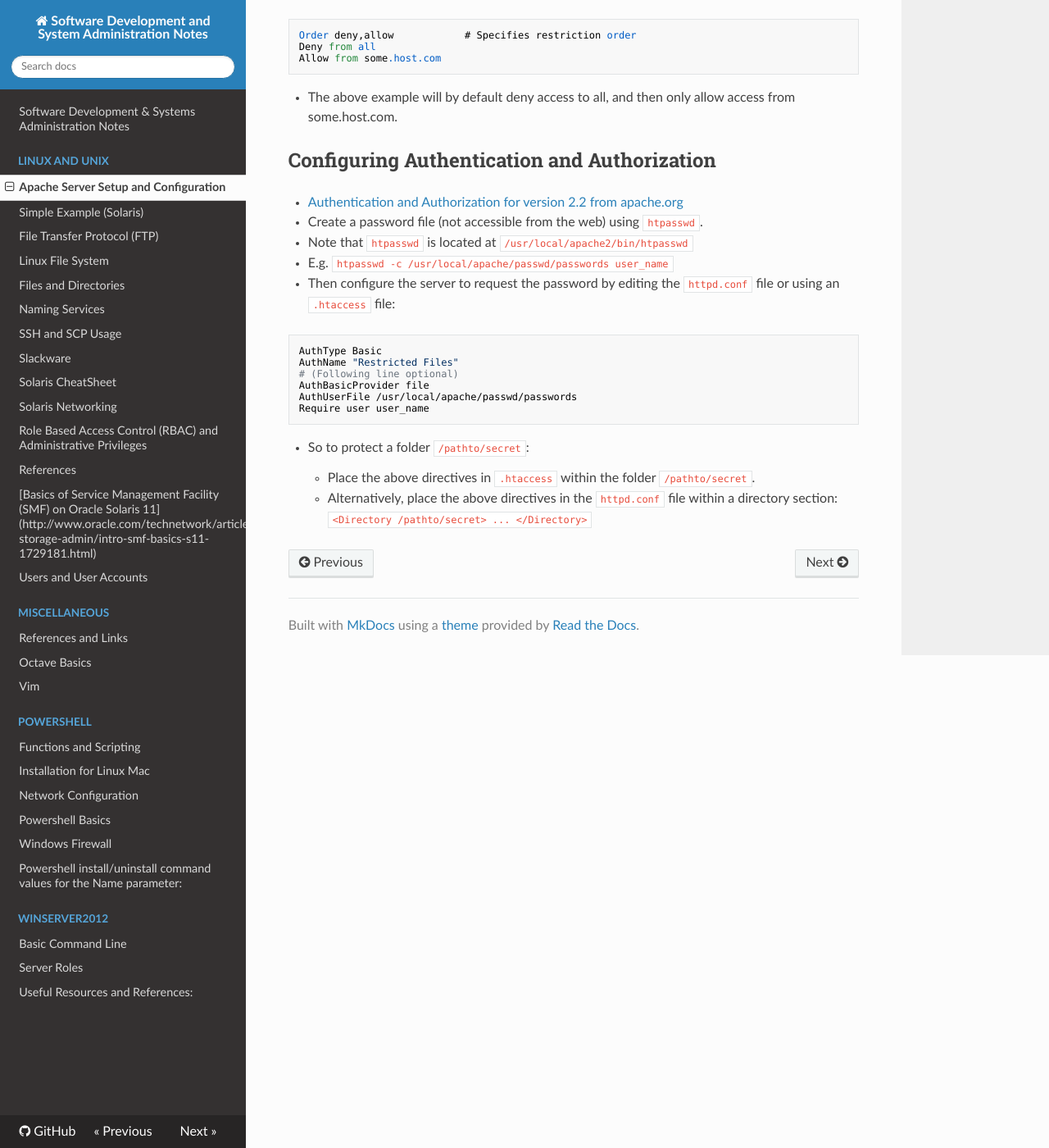
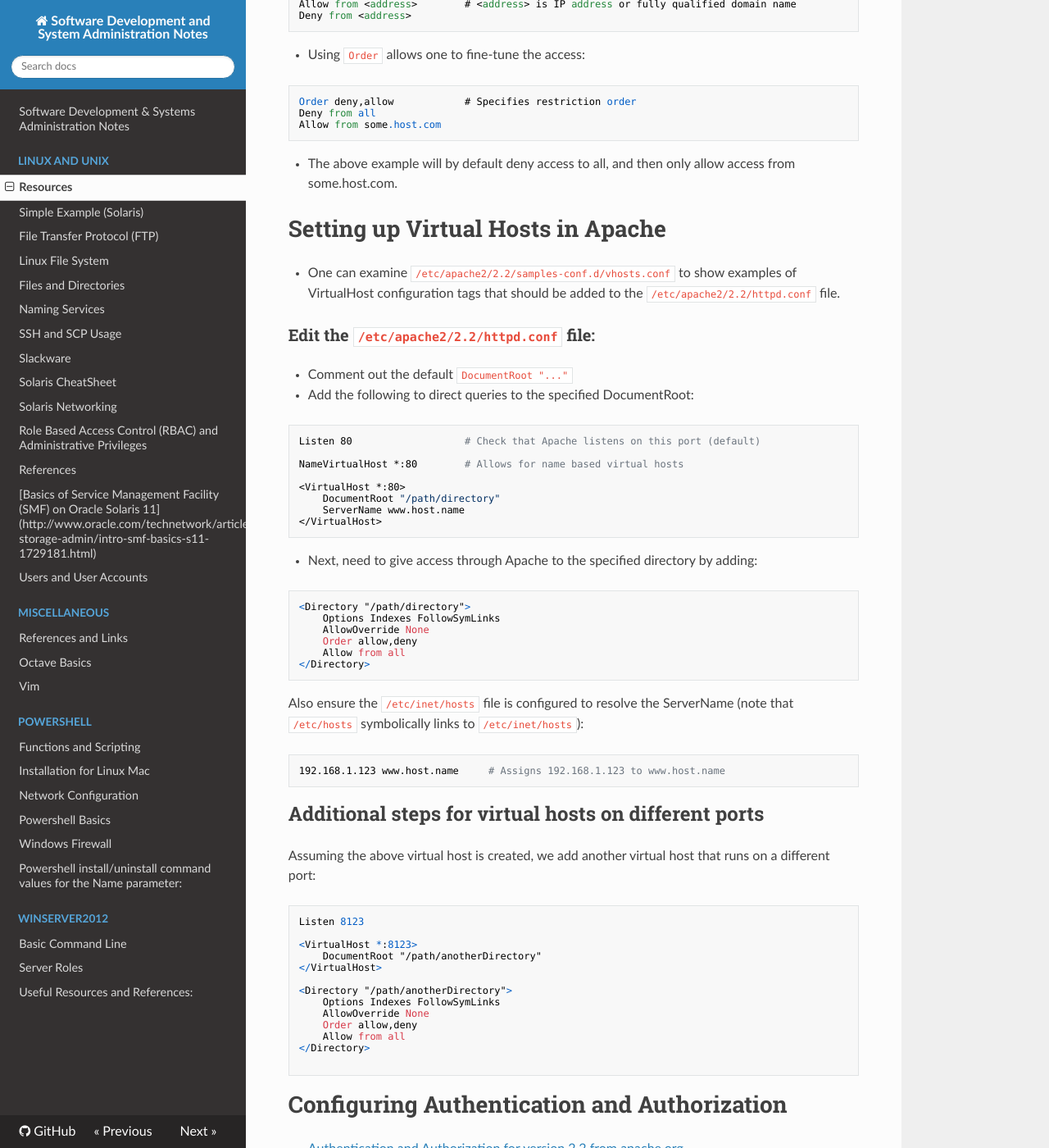
Before and after one commit to dotneko/dev-sysadmin, an MkDocs documentation site: the page built from docs/Linux-and-Unix/Apache_Server_Setup_and_Configuration.md, in a window 1280 px wide and 1400 px high, scrolled down 1157 px. Shown: the whole window at 82% size. Built offline with MkDocs 1.6.1, drawn with Linux system fonts in a browser that asks for light colours; nearby versions of some CDN libraries; some of the changed text lies outside the part shown.

Commit message:
Minor edits

````diff
--- a/docs/Linux-and-Unix/Apache_Server_Setup_and_Configuration.md
+++ b/docs/Linux-and-Unix/Apache_Server_Setup_and_Configuration.md
@@ -1,4 +1,4 @@
-*Useful Links:*
+# Resources
 - [Apache HTTP Server Version 2.4 Documentation](http://httpd.apache.org/docs/2.4/)
 - [Oracle Docs: Apache Web Server](https://docs.oracle.com/cd/E53394_01/html/E54831/gnvhs.html)
 
@@ -46,7 +46,64 @@
 ```
 - The above example will by default deny access to all, and then only allow access from some.host.com.
 
-## Configuring Authentication and Authorization
+# Setting up Virtual Hosts in Apache
+- One can examine `/etc/apache2/2.2/samples-conf.d/vhosts.conf` to show examples of VirtualHost configuration tags that should be added to the `/etc/apache2/2.2/httpd.conf` file.
+
+### Edit the `/etc/apache2/2.2/httpd.conf` file:
+
+- Comment out the default `DocumentRoot "..."`
+- Add the following to direct queries to the specified DocumentRoot:
+
+```
+Listen 80                   # Check that Apache listens on this port (default)
+
+NameVirtualHost *:80        # Allows for name based virtual hosts
+
+<VirtualHost *:80>
+    DocumentRoot "/path/directory"
+    ServerName www.host.name
+</VirtualHost>
+```
+
+- Next, need to give access through Apache to the specified directory by adding:
+
+```
+<Directory "/path/directory">
+    Options Indexes FollowSymLinks
+    AllowOverride None
+    Order allow,deny
+    Allow from all
+</Directory>
+```
+
+Also ensure the `/etc/inet/hosts` file is configured to resolve the ServerName (note that `/etc/hosts` symbolically links to `/etc/inet/hosts`):
+
+```
+192.168.1.123 www.host.name     # Assigns 192.168.1.123 to www.host.name
+```
+
+## Additional steps for virtual hosts on different ports
+
+Assuming the above virtual host is created, we add another virtual host that runs on a different port:
+
+```
+Listen 8123
+
+<VirtualHost *:8123>
+    DocumentRoot "/path/anotherDirectory"
+</VirtualHost>
+
+<Directory "/path/anotherDirectory">
+    Options Indexes FollowSymLinks
+    AllowOverride None
+    Order allow,deny
+    Allow from all
+</Directory>
+
+```
+
+
+# Configuring Authentication and Authorization
 - [Authentication and Authorization for version 2.2 from apache.org](http://httpd.apache.org/docs/2.2/howto/auth.html)
 - Create a password file (not accessible from the web) using `htpasswd`.
 - Note that `htpasswd` is located at `/usr/local/apache2/bin/htpasswd`
````
Also changed, not shown: other parts of docs/Linux-and-Unix/Apache_Server_Setup_and_Configuration.md (+3 -3 lines), docs/Miscellaneous/Vim.md (+5 -1 lines).
